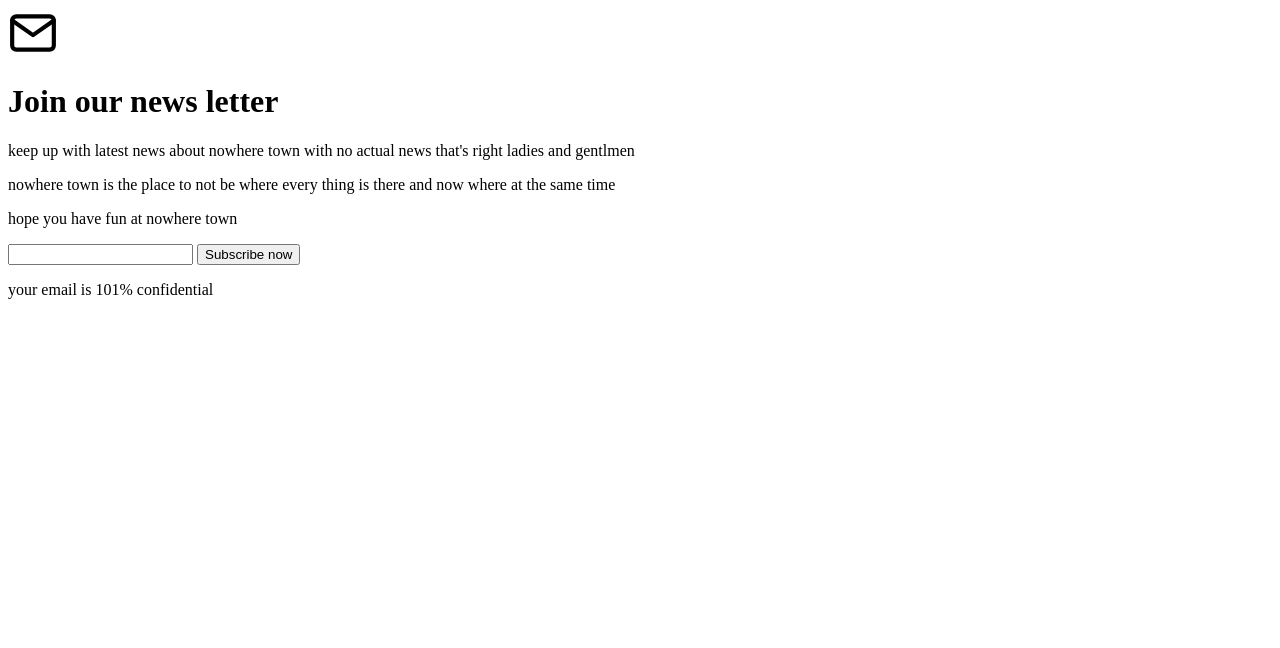
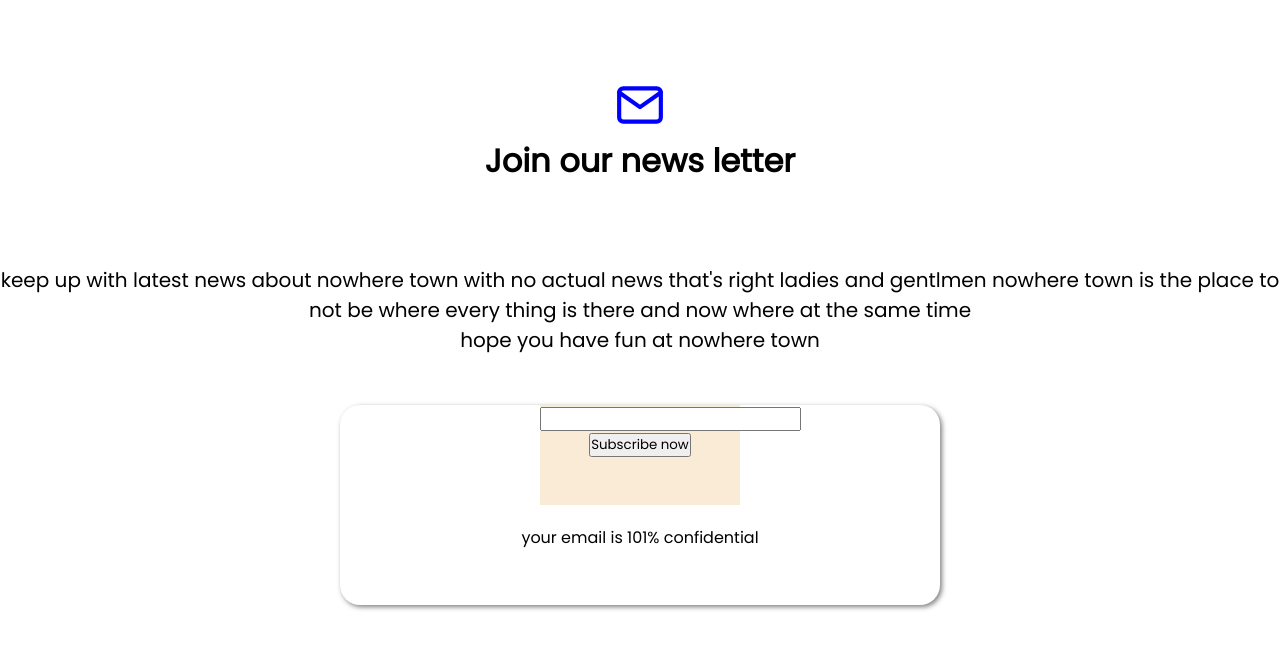
Before and after one commit to badre-dev/dev-challenges, a plain HTML site: page dc-3 newsletter/index.html in a window 1280 px wide. Drawn offline with Linux system fonts and the light colour scheme.

Commit message:
newsletter site update

```diff
--- a/dc-3 newsletter/index.html
+++ b/dc-3 newsletter/index.html
@@ -3,6 +3,8 @@
 <head>
     <meta charset="UTF-8">
     <meta name="viewport" content="width=device-width, initial-scale=1.0">
+    <link rel="stylesheet" href="style.css">
+    <link href='https://fonts.googleapis.com/css?family=Poppins' rel='stylesheet'>
     <title>newsletter</title>
 </head>
 <body>
@@ -13,7 +15,7 @@
     height="50"
     viewBox="0 0 24 24"
     fill="none"
-    stroke="black"
+    stroke="blue"
     stroke-width="2"
     stroke-linecap="round"
     stroke-linejoin="round">
@@ -24,14 +26,16 @@
 <h1>Join our news letter</h1>
 </header>
 <div class="paragraph">
-<p>keep up with latest news about nowhere town with no actual news that's right ladies and gentlmen </p>
-<p>nowhere town is the place to not be where every thing is there and now where at the same time </p>
+<p>keep up with latest news about nowhere town with no actual news that's right ladies and gentlmen
+nowhere town is the place to not be where every thing is there and now where at the same time </p>
 <p>hope you have fun at nowhere town</p>
 </div>
 
 <div class="input">
+    <div class="baf">
     <input type="email">
     <button>Subscribe now</button>
+    </div>
     <p>your email is 101% confidential</p>
 </div>
 </body>
--- a/dc-3 newsletter/style.css
+++ b/dc-3 newsletter/style.css
@@ -0,0 +1,33 @@
+*{
+    margin: 0;
+    padding: 0;
+    font-family: Poppins;
+}
+
+header{
+    text-align: center;
+    margin-top: 80px;
+    margin-bottom: 80px;
+}
+.paragraph{
+    text-align: center;
+    font-size: 20px;
+}
+.input{
+    margin: auto;
+    margin-top: 50px;
+    text-align: center;
+    border-radius: 20px;
+    box-shadow: 2px 2px 5px rgba(0, 0, 0, 0.5);
+    height: 200px;
+    width: 600px;
+}
+.baf{
+    background-color: antiquewhite;
+
+    margin:200px ;
+    margin-top: 30px;
+    margin-bottom: 20px;
+    height: 100px;
+    width: 200px;
+}
```
